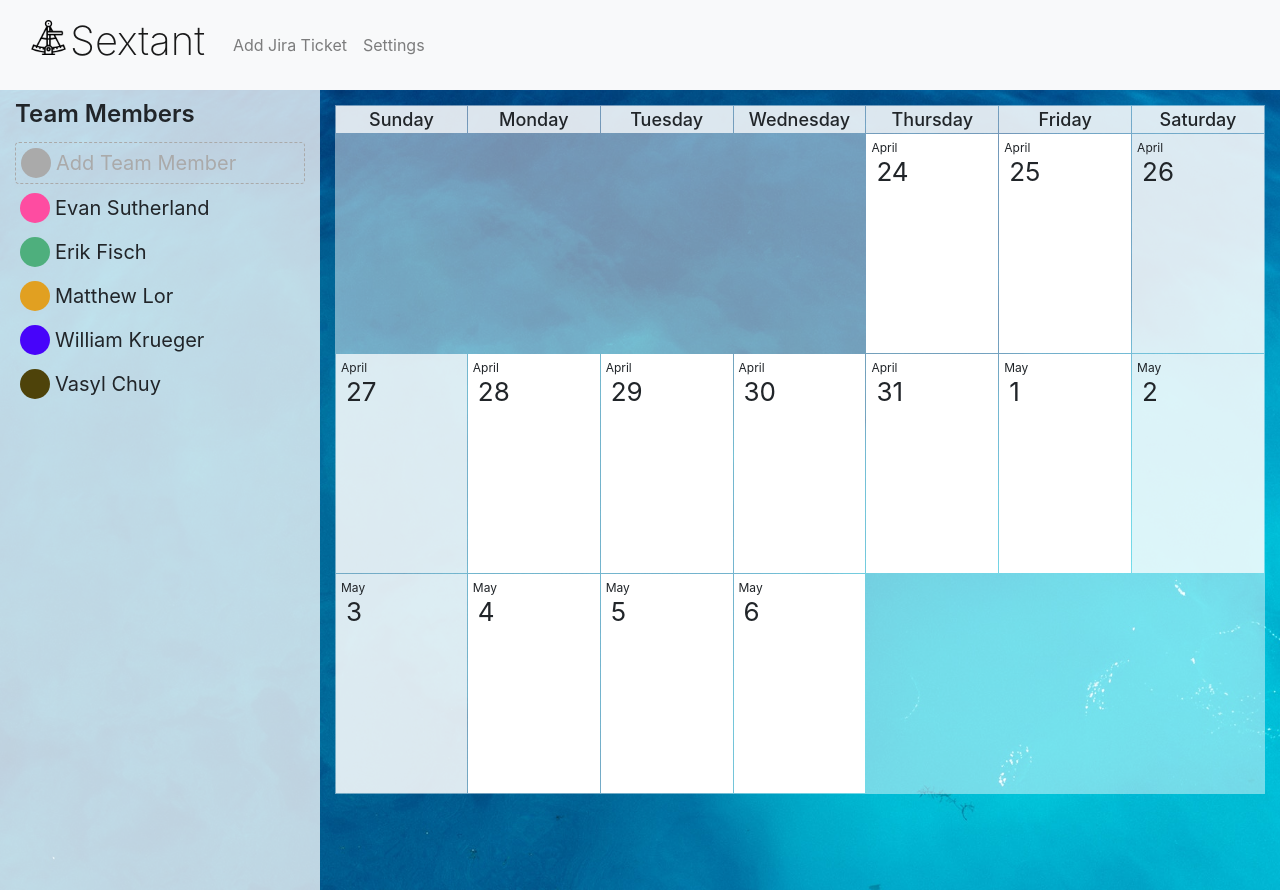
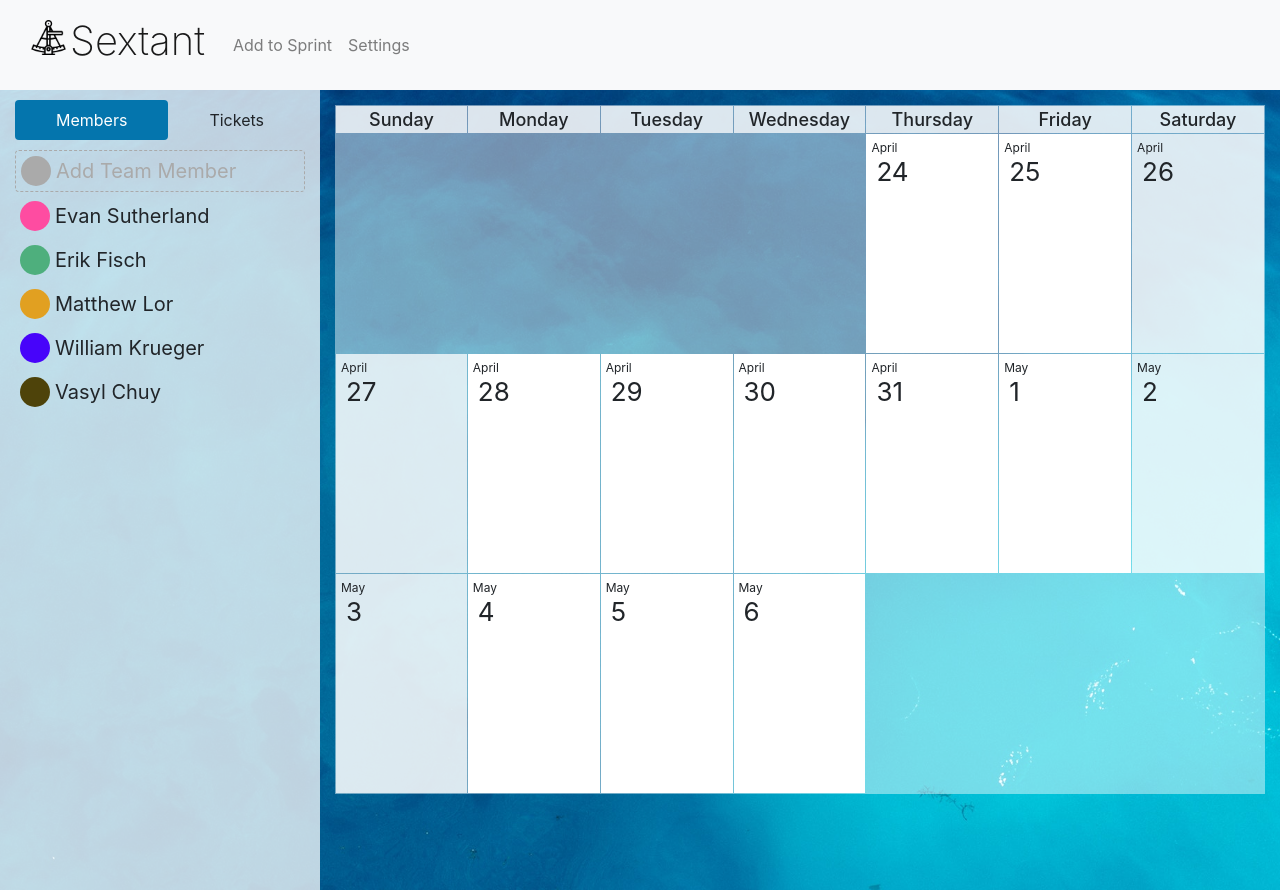
Before and after one commit to stackoverfloweth/sextant, a React (Create React App) app: page / in a window 1280 px wide. Built offline with nearby package versions, Linux system fonts and the light colour scheme.

Commit message:
added tabset for sidebar

```diff
--- a/src/components/Navbar.js
+++ b/src/components/Navbar.js
@@ -15,7 +15,7 @@ export default class Navbar extends React.Component {
                     <div className="collapse navbar-collapse">
                         <ul className="navbar-nav">
                             <li className="nav-item">
-                                <a className="nav-link" href="" onClick={this.props.addEvent}>Add Jira Ticket</a>
+                                <a className="nav-link" href="" onClick={this.props.addEvent}>Add to Sprint</a>
                             </li>
                             <li className="nav-item">
                                 <a className="nav-link" href="" onClick={this.props.openSettings}>Settings</a>
--- /dev/null
+++ b/src/components/Sidebar.js
@@ -0,0 +1,36 @@
+import React from 'react'
+
+export default class Sidebar extends React.Component {
+    constructor(props) {
+        super(props)
+
+        this.state = {
+            selectedTab: this.props.tabs ? this.props.tabs[0] : { content: null },
+        }
+    }
+    updateSelectedTab = (tab) => {
+        this.setState({ selectedTab: tab })
+    }
+    getNavItems = () => {
+        return this.props.tabs.map((tab) => {
+            return (
+                <li className="nav-item" key={tab.title}>
+                    <a className={tab.title === this.state.selectedTab.title ? "nav-link active" : "nav-link"} role="tab" aria-controls={tab.title}
+                        aria-selected="true" onClick={() => { this.updateSelectedTab(tab) }}>{tab.title}</a>
+                </li>
+            )
+        })
+    }
+    render() {
+        return (
+            <div className="sidebar">
+                <div className="col">
+                    <ul className="nav nav-pills nav-fill">
+                        {this.getNavItems()}
+                    </ul>
+                    {this.state.selectedTab.content}
+                </div>
+            </div>
+        )
+    }
+}
--- a/src/containers/App.js
+++ b/src/containers/App.js
@@ -10,6 +10,7 @@ import * as EventActions from '../actions/action_event'
 import * as SettingActions from '../actions/action_setting'
 
 import Navbar from '../components/Navbar'
+import Sidebar from '../components/Sidebar'
 import SettingsModal from '../containers/SettingsModal'
 
 import '../styles/css/App.css';
@@ -29,6 +30,18 @@ class App extends React.Component {
     e.preventDefault()
     this.props.showSettingsModal()
   }
+  getSideBarTabs = () => {
+    return [
+      {
+        title: "Members",
+        content: <Team />
+      },
+      {
+        title: "Tickets",
+        content: <div>Tickets Content</div>
+      },
+    ]
+  }
 
   render() {
     return (
@@ -38,7 +51,7 @@ class App extends React.Component {
         <div className="container-fluid">
           <div className="row">
             <div className="col-sm-3 d-none d-sm-block">
-              <Team />
+              <Sidebar  tabs={this.getSideBarTabs()}/>
             </div>
             <div className="col-sm-9">
               {this.props.eventCurrentlyBeingEdited
--- a/src/containers/Team.js
+++ b/src/containers/Team.js
@@ -34,9 +34,6 @@ class Team extends React.Component {
         return (
             <div className="team sticky-top row">
                 <div className="col">
-                    <div className="header">
-                        <h3>Team Members</h3>
-                    </div>
                     {this.getTeamMembersList()}
                 </div>
                 {this.props.memberCurrentlyBeingEdited
--- a/src/styles/scss/App.scss
+++ b/src/styles/scss/App.scss
@@ -1,9 +1,9 @@
+@import "variables";
+@import 'sidebar';
 @import 'sevenColumns';
 @import 'calendar';
 @import 'team';
 @import 'eventToolbar';
-
-$primary: #016b9a;
 
 body {
   background-image: url('../../media/ocean-water.jpg');
--- /dev/null
+++ b/src/styles/scss/_sidebar.scss
@@ -0,0 +1,18 @@
+.sidebar {
+    margin-left: -15px;
+    margin-right: -15px;
+    background: rgba(255, 255, 255, 0.75);
+    height: 100vh;
+
+    .nav-pills {
+        padding: 10px 0;
+    }
+
+    .nav-link {
+        cursor: pointer;
+
+        &.active:hover {
+            color: white;
+        }
+    }
+}
--- a/src/styles/scss/_team.scss
+++ b/src/styles/scss/_team.scss
@@ -1,9 +1,4 @@
 .team {
-    margin-left: -15px;
-    margin-right: -15px;
-    background: rgba(255, 255, 255, 0.75);
-    height: 100vh;
-
     .header {
         display: flex;
         align-items: center;
--- /dev/null
+++ b/src/styles/scss/_variables.scss
@@ -0,0 +1 @@
+$primary: #0475ad;
```
Also changed, not shown: src/styles/scss/_eventToolbar.scss (+6 -4 lines), src/styles/css/App.css, 1 other file (tests, documents, lock files or other folders).
